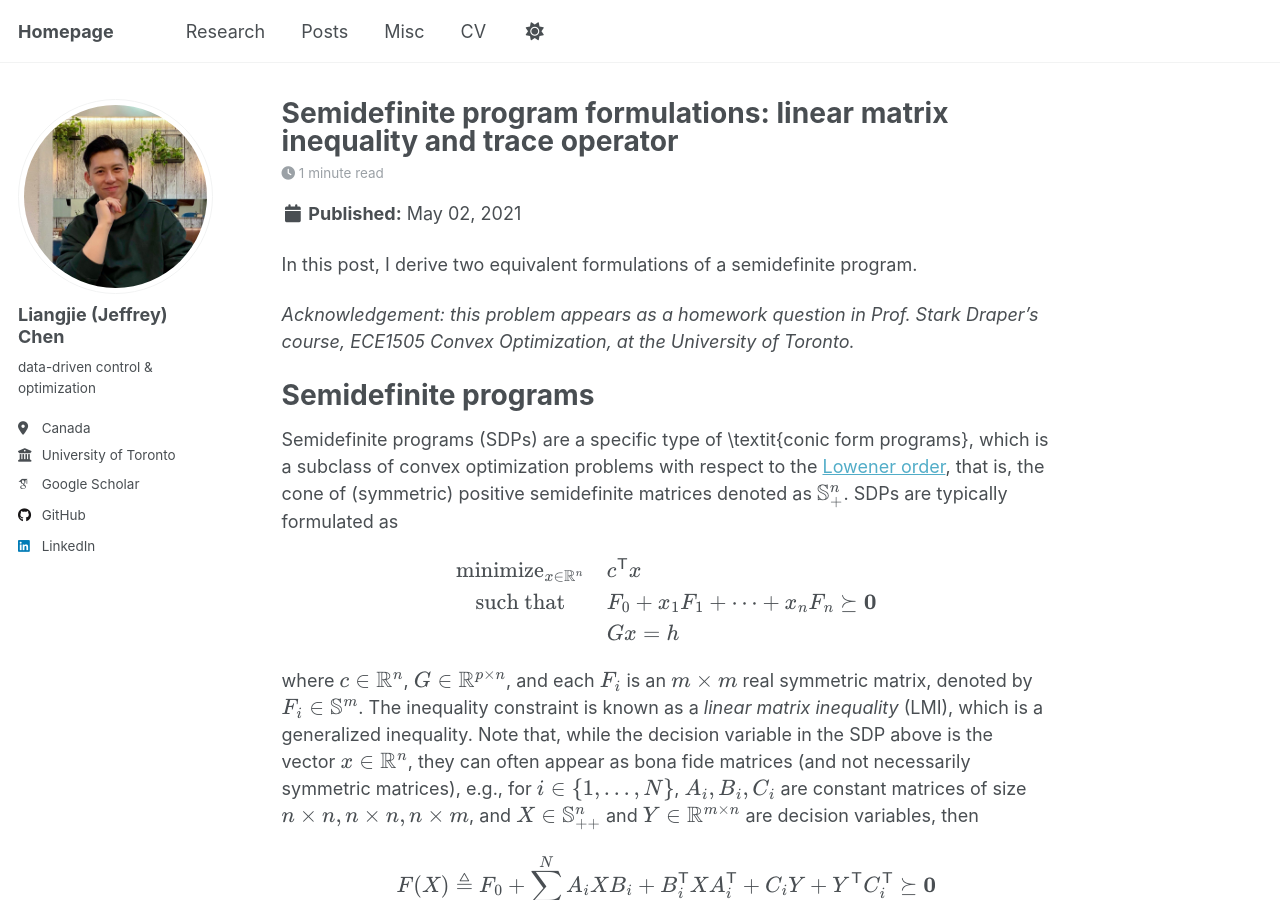
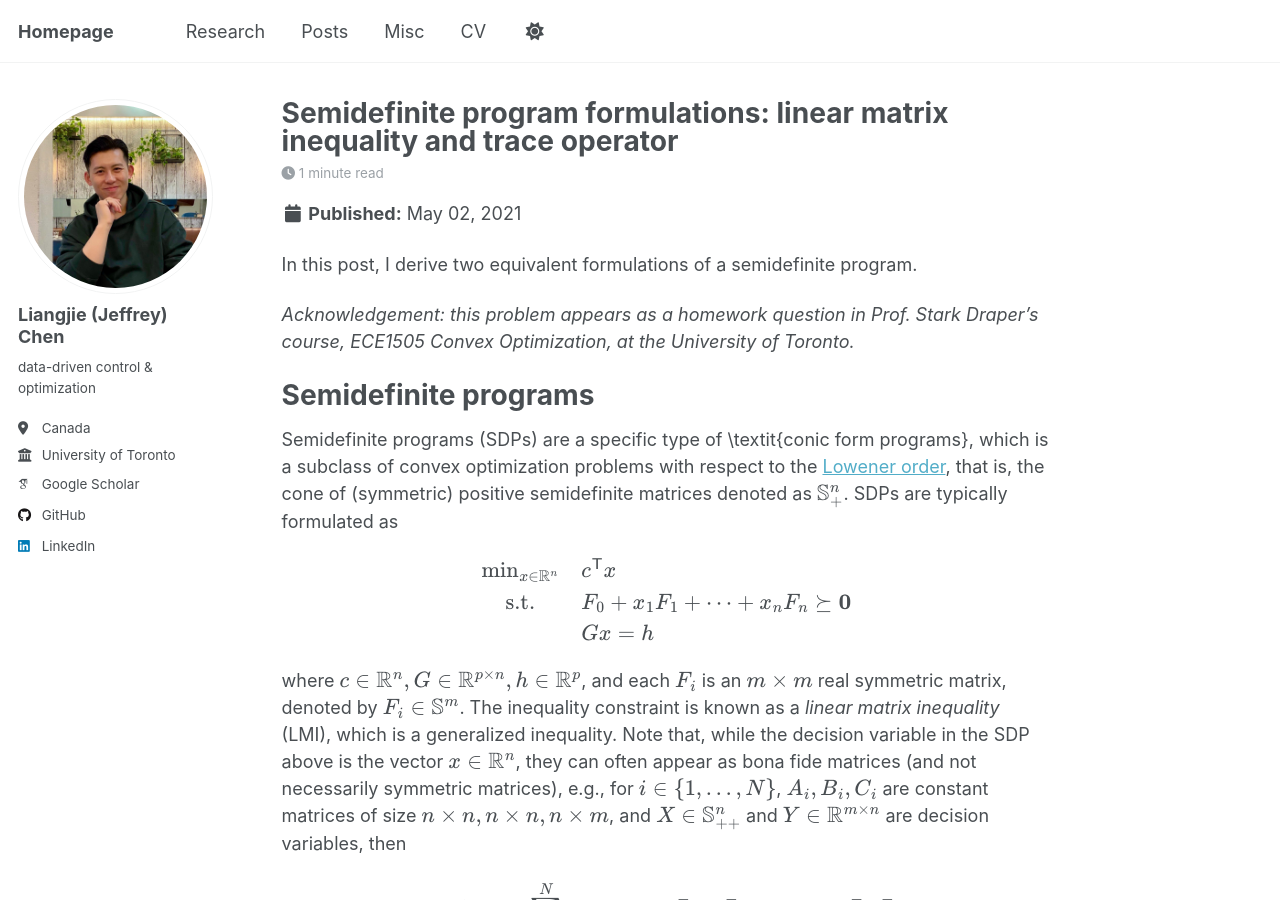
Before and after one commit to jchen975/ljchen.github.io, a Jekyll site: the page built from _posts/2021-05-02-sdp.md, in a window 1280 px wide and 900 px high. Built offline with Jekyll 4.4.1, drawn with Linux system fonts in a browser that asks for light colours; some web fonts are replaced.

Commit message:
Update 2021-05-02-sdp.md

```diff
--- a/_posts/2021-05-02-sdp.md
+++ b/_posts/2021-05-02-sdp.md
@@ -17,13 +17,13 @@ Semidefinite programs (SDPs) are a specific type of \textit{conic form programs}
 
 $$
 \begin{array}{cl}
-    \text{minimize}_{x \in \mathbb{R}^n} & {c}^{\mathsf{T}}x  \\
-    \text{such that} & F_0 + x_1F_1 + \cdots + x_n F_n \succeq \mathbf{0} \\
+    \min_{x \in \mathbb{R}^n} & {c}^{\mathsf{T}}x  \\
+    \text{s.t.} & F_0 + x_1F_1 + \cdots + x_n F_n \succeq \mathbf{0} \\
     & Gx = h
 \end{array}
 $$
 
-where \\(c \in \mathbb{R}^n\\), \\(G \in \mathbb{R}^{p\times n}\\), and each \\(F\_i\\) is an \\(m \times m\\) real symmetric matrix, denoted by \\(F_i \in \mathbb{S}^m\\). The inequality constraint is known as a _linear matrix inequality_ (LMI), which is a generalized inequality. Note that, while the decision variable in the SDP above is the vector \\(x \in \mathbb{R}^n\\), they can often appear as bona fide matrices (and not necessarily symmetric matrices), e.g., for \\(i \in \\{1, \dots, N\\}\\), \\(A\_i, B\_i, C\_i\\) are constant matrices of size \\(n \times n, n \times n, n \times m\\), and \\(X \in \mathbb{S}^n_{++}\\) and \\(Y \in \mathbb{R}^{m \times n}\\) are decision variables, then
+where \\(c \in \mathbb{R}^n, G \in \mathbb{R}^{p\times n}, h \in \mathbb{R}^p\\), and each \\(F\_i\\) is an \\(m \times m\\) real symmetric matrix, denoted by \\(F_i \in \mathbb{S}^m\\). The inequality constraint is known as a _linear matrix inequality_ (LMI), which is a generalized inequality. Note that, while the decision variable in the SDP above is the vector \\(x \in \mathbb{R}^n\\), they can often appear as bona fide matrices (and not necessarily symmetric matrices), e.g., for \\(i \in \\{1, \dots, N\\}\\), \\(A\_i, B\_i, C\_i\\) are constant matrices of size \\(n \times n, n \times n, n \times m\\), and \\(X \in \mathbb{S}^n_{++}\\) and \\(Y \in \mathbb{R}^{m \times n}\\) are decision variables, then
 
 $$
 F(X) \triangleq F_0 + \sum_{i = 1}^N A_i X B_i + B_i^{\mathsf{T}} X A_i^{\mathsf{T}} + C_i Y + Y^{\mathsf{T}} C_i^{\mathsf{T}}  \succeq \mathbf{0}
```
